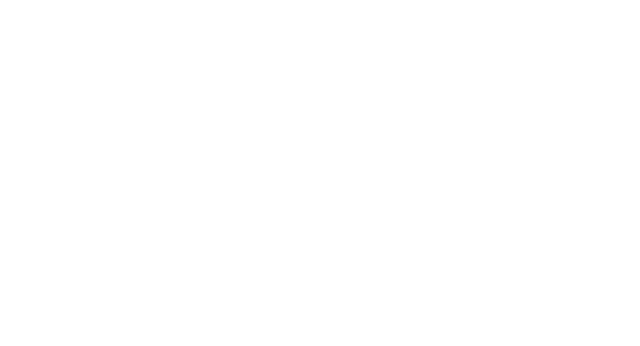
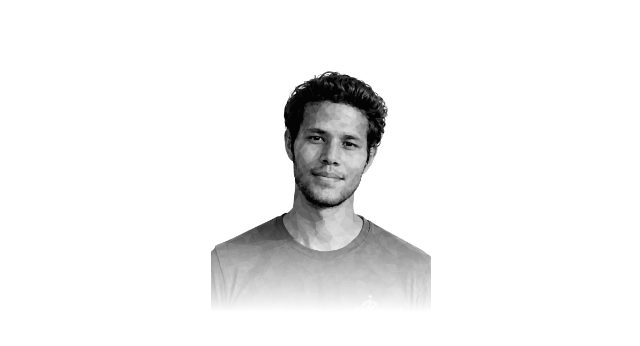
Before and after one commit to Rawdyrathaur/portfolio, a React (Vite) app: page / in a window 1280 px wide. Shown: the top 346 px of the page, without its empty margins (319-959 px from the left). Built offline with nearby package versions, Linux system fonts and the light colour scheme.

Commit message:
updated new code

```diff
--- a/src/App.jsx
+++ b/src/App.jsx
@@ -1,13 +1,10 @@
-/* ========================
-   APP ENTRY COMPONENT
-======================== */
-
 import './styles/index.css'
+import Hero from './components/Hero/Hero'
 
 function App() {
   return (
     <main>
-      {/* Components will go here */}
+      <Hero />
     </main>
   )
 }
--- a/src/components/Hero/Hero.css
+++ b/src/components/Hero/Hero.css
@@ -11,7 +11,7 @@
 
 .hero__image-wrapper {
   position: relative;
-  width: 300px;
+  width: 220px;
 }
 
 .hero__image {
```
